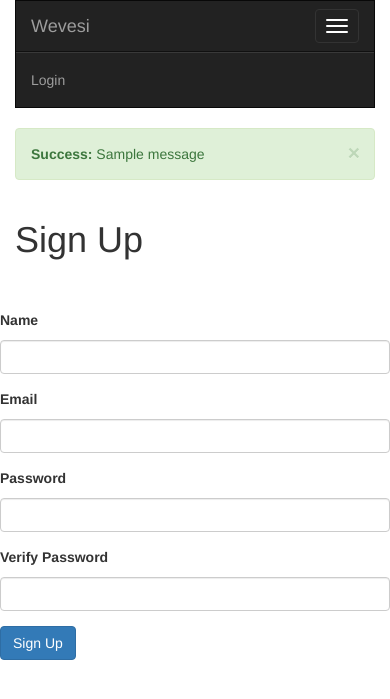
After one commit to paxet/wevesi, a Flask app: template wevesi/templates/signup.html in a window 390 px wide, after a click on "Toggle navigation"; the page is wider, and only the part inside the window is pictured. The commit adds this page. Shown: the top 699 px of that part. Run offline with Flask 2, Linux system fonts and the light colour scheme; the template is opened without the code that fills it: values that come from a table or form of the project are taken from there, others are empty; one stand-in notice (Sample message) is shown; some libraries are stand-ins or nearby versions.

Commit message:
First initial version. The minumal required extensions are present and working. Nothing useful yet

```diff
--- a/wevesi/config.py
+++ b/config.py
@@ -7,11 +7,11 @@ WTF_CSRF_SECRET_KEY = b64encode(os.urandom(64)).decode('utf-8')[:30]
 
 # Database settings
 MONGODB_SETTINGS = {
-    'db': 'wevesidb',
-    'host': 'vm.local'
+    'db': 'test-database',
+    'host': '127.0.0.1'
 }
 
 # Debug Toolbar
 DEBUG_TB_PROFILER_ENABLED = True
 DEBUG_TB_PANELS = ['flask_mongoengine.panels.MongoDebugPanel']
-#'flask.ext.mongoengine.panels.MongoDebugPanel'
+# 'flask.ext.mongoengine.panels.MongoDebugPanel'
--- a/run.py
+++ b/run.py
@@ -2,7 +2,7 @@
 # -*- coding: utf-8 -*-
 
 from flask_debugtoolbar import DebugToolbarExtension
-from webesi import app
+from wevesi import app
 
 
 def get_app():
@@ -11,5 +11,5 @@ def get_app():
 
 if __name__ == '__main__':
     get_app().debug = True
-    toolbar = DebugToolbarExtension(app)
+    toolbar = DebugToolbarExtension(get_app())
     get_app().run()
--- a/wevesi/__init__.py
+++ b/wevesi/__init__.py
@@ -1,31 +1,37 @@
 # -*- coding: utf-8 -*-
 
-from flask import Flask
-from flask.ext.admin import Admin
-from flask.ext.bcrypt import Bcrypt
-from flask.ext.login import LoginManager
-from flask.ext.mongoengine import MongoEngine
+from flask import Flask, render_template
 
-from . import config
-from .blueprints.base import base_listener
-from .blueprints.products import products_listener
+from wevesi.crypt import crypt
+from wevesi.db import db
+from wevesi.blueprints.admin import admin
+from wevesi.blueprints.base import base_listener, login_manager
+from wevesi.blueprints.products import products_listener
 
 app = Flask(__name__)
-app.config.from_object(config)
+app.config.from_object('config')
 
 # Jinja Prettiness
 app.jinja_env.trim_blocks = True
 app.jinja_env.lstrip_blocks = True
 
 # Initialize extensions
-admin = Admin(app)
-crypt = Bcrypt(app)
-db = MongoEngine(app)
-login_manager = LoginManager(app)
+admin.init_app(app)
+crypt.init_app(app)
+db.init_app(app)
+login_manager.init_app(app)
 
 # Initialize blueprints
-app.register_blueprint(baselistener)
+app.register_blueprint(base_listener)
 app.register_blueprint(products_listener, url_prefix='/products')
+
+
+@app.add_template_filter
+def category_or(string, default):
+    category = default
+    if string in ['success', 'info', 'warning', 'danger']:
+        category = string
+    return category
 
 
 @app.errorhandler(401)
--- a/wevesi/blueprints/base.py
+++ b/wevesi/blueprints/base.py
@@ -1,11 +1,12 @@
 from flask import Blueprint, render_template, flash, redirect, url_for
-from flask_login import login_user, logout_user
+from flask_login import LoginManager, login_required, login_user, logout_user
 
-from wevesi import app, login_manager
 from wevesi.forms.access import LoginForm, SignupForm
 from wevesi.models.user import UserObj
 
 base_listener = Blueprint('base_listener', __name__)
+login_manager = LoginManager()
+
 
 @login_manager.user_loader
 def load_user(userid):
--- /dev/null
+++ b/wevesi/crypt.py
@@ -0,0 +1,3 @@
+from flask_bcrypt import Bcrypt
+
+crypt = Bcrypt()
--- a/wevesi/forms/access.py
+++ b/wevesi/forms/access.py
@@ -0,0 +1,16 @@
+from flask_wtf import Form
+from wtforms import StringField, PasswordField
+from wtforms.validators import DataRequired, Email
+
+
+class LoginForm(Form):
+    email = StringField('Email', validators=[DataRequired(), Email()])
+    passwd = PasswordField('Password', validators=[DataRequired()])
+
+
+class SignupForm(Form):
+    name = StringField('Name', validators=[DataRequired()])
+    email = StringField('Email', validators=[DataRequired(), Email()])
+    passwd = PasswordField('Password', validators=[DataRequired()])
+    passwd_verify = PasswordField('Verify Password',
+                                  validators=[DataRequired()])
--- /dev/null
+++ b/wevesi/templates/base.html
@@ -0,0 +1,74 @@
+<!DOCTYPE html>
+<html lang="en">
+	<head>
+		<meta charset="utf-8">
+		<meta http-equiv="X-UA-Compatible" content="IE=edge">
+		<meta name="viewport" content="width=device-width, initial-scale=1">
+		<meta name="description" content="Webesi project">
+		<meta name="author" content="paxet">
+		<link rel="shortcut icon" href="{{ url_for('static', filename='images/favicon.ico') }}">
+		<title>Wevesi {% block title %}{% endblock %}</title>
+		<link rel="stylesheet" href="{{ url_for('static', filename='css/custom.css') }}">
+		<link rel="stylesheet" href="//netdna.bootstrapcdn.com/bootstrap/3.3.4/css/bootstrap.min.css">
+		{% block head %}
+		{% endblock %}
+	</head>
+	<body>
+		<div class="container">
+			<nav class="navbar navbar-inverse" role="navigation">
+				<div class="container-fluid">
+					<!-- Brand and toggle get grouped for better mobile display -->
+					<div class="navbar-header">
+						<button type="button" class="navbar-toggle" data-toggle="collapse" data-target="#bs-example-navbar-collapse-1">
+							<span class="sr-only">Toggle navigation</span>
+							<span class="icon-bar"></span>
+							<span class="icon-bar"></span>
+							<span class="icon-bar"></span>
+						</button>
+						<a class="navbar-brand" href="#">Wevesi</a>
+					</div>
+
+					<!-- Collect the nav links, forms, and other content for toggling -->
+					<div class="collapse navbar-collapse" id="bs-example-navbar-collapse-1">
+						{% set userid = session.get('user_id') %}
+						{% if userid %}
+							<ul class="nav navbar-nav navbar-right">
+								<li class="dropdown">
+									<a href="#" class="dropdown-toggle" data-toggle="dropdown">{{ userid|lower }} <b class="caret"></b></a></b>
+									<ul class="dropdown-menu">
+										<li><a href="{{ url_for('base_listener.logout') }}">Logout</a></li>
+									</ul>
+								</li>
+							</ul>
+						{% else %}
+							<ul class="nav navbar-nav navbar-right">
+								<li><a href="{{ url_for('base_listener.login') }}">Login</a></li>
+							</ul>
+						{% endif %}
+					</div> <!-- navbar-collapse -->
+				</div> <!-- container-fluid -->
+			</nav>
+			{% block container %}
+				{% with messages = get_flashed_messages(with_categories=true) %}
+					{% if messages %}
+						<div id="messages">
+							{% for category, message in messages %}
+								<div class="alert alert-{{ category|category_or('info') }} alert-dismissable">
+									<button type="button" class="close" data-dismiss="alert" aria-hidden="true">&times;</button>
+									<strong>{{ category|title }}:</strong> {{ message }}</strong>
+								</div>
+							{% endfor %}
+						</div>
+					{% endif %}
+				{% endwith %}
+			{% endblock %}
+		</div>
+		{% block body %}
+		{% endblock %}
+
+		<script src="//code.jquery.com/jquery-2.1.4.min.js"></script>
+		<script src="//netdna.bootstrapcdn.com/bootstrap/3.3.4/js/bootstrap.min.js"></script>
+		{% block script %}
+		{% endblock %}
+	</body>
+</html>
--- a/wevesi/templates/login.html
+++ b/wevesi/templates/login.html
@@ -1,4 +1,4 @@
-{% extends "header.html" %}
+{% extends "base.html" %}
 
 {% block title %}Login{% endblock %}
 
--- /dev/null
+++ b/wevesi/templates/signup.html
@@ -0,0 +1,38 @@
+{% extends "base.html" %}
+
+{% block title %}Sign Up{% endblock %}
+
+{% block container %}
+    {{ super() }}
+    <div class="row">
+        <div class="col-sm-offset-2 col-sm-10">
+            <h1>Sign Up</h1>
+        </div>
+        <br><br>
+    </div>
+    <div class="row">
+        <form action="" method="post" class="form-horizontal" role="form">
+            {{ form.hidden_tag() }}
+            {% for field in form %}
+                {% if 'csrf' not in field.name %}
+                    <div class="form-group">
+                        <label class="col-sm-2 control-label">{{ field.label }}</label>
+                        <div class="col-sm-10">
+                            {{ field(class='form-control') }}
+                            {% if field.errors %}
+                                {% for error in field.errors %}
+                                    <p class="text-danger"><strong>{{ error }}</strong></p>
+                                {% endfor %}
+                            {% endif %}
+                        </div>
+                    </div>
+                {% endif %}
+            {% endfor %}
+            <div class="form-group">
+                <div class="col-sm-offset-2 col-sm-10">
+                    <button type="submit" class="btn btn-primary">Sign Up</button>
+                </div>
+            </div>
+        </form>
+    </div>
+{% endblock %}
```
Also changed, not shown: wevesi/blueprints/admin.py (added, +14 -0 lines), wevesi/db.py (added, +16 -0 lines), wevesi/templates/index.html (added, +11 -0 lines).
